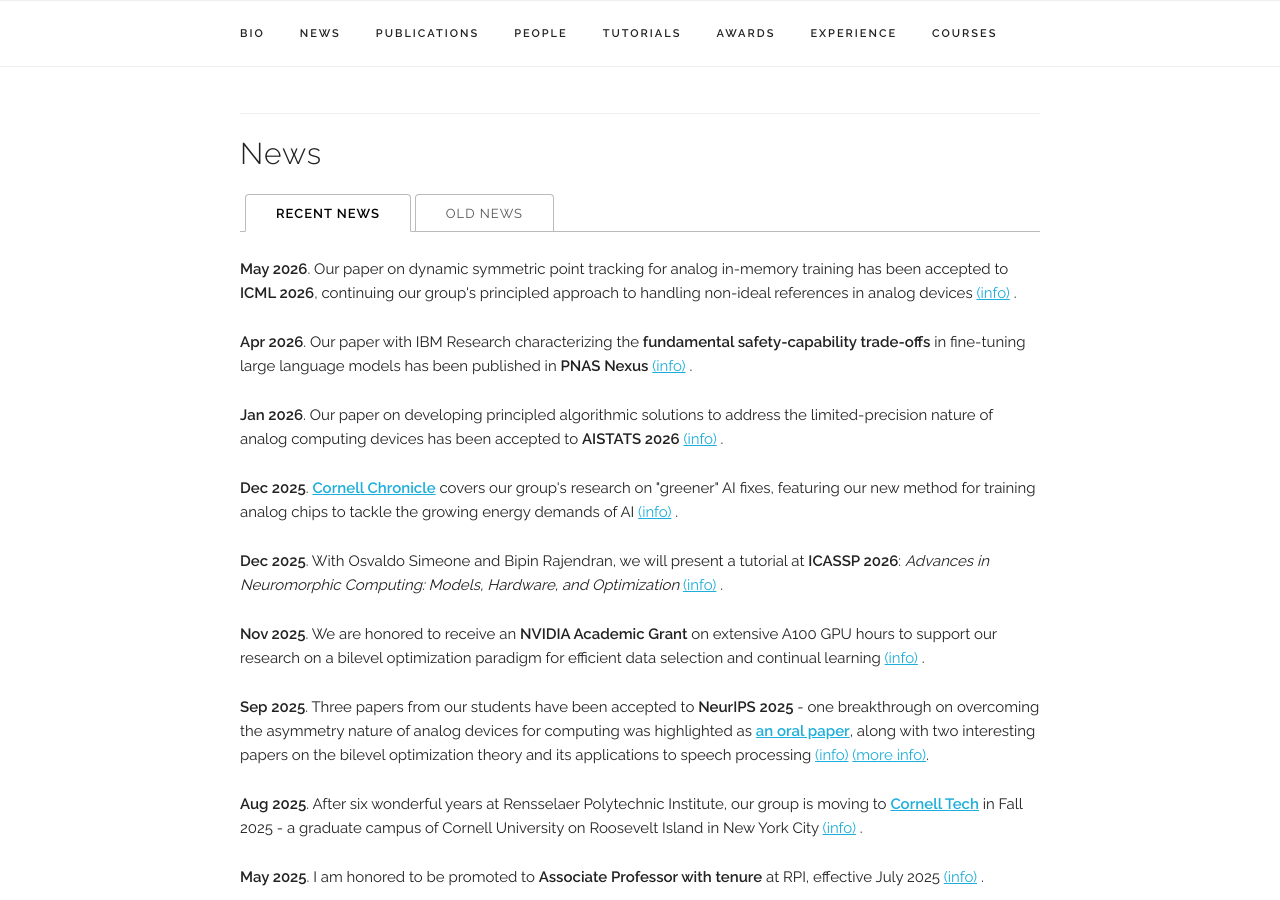
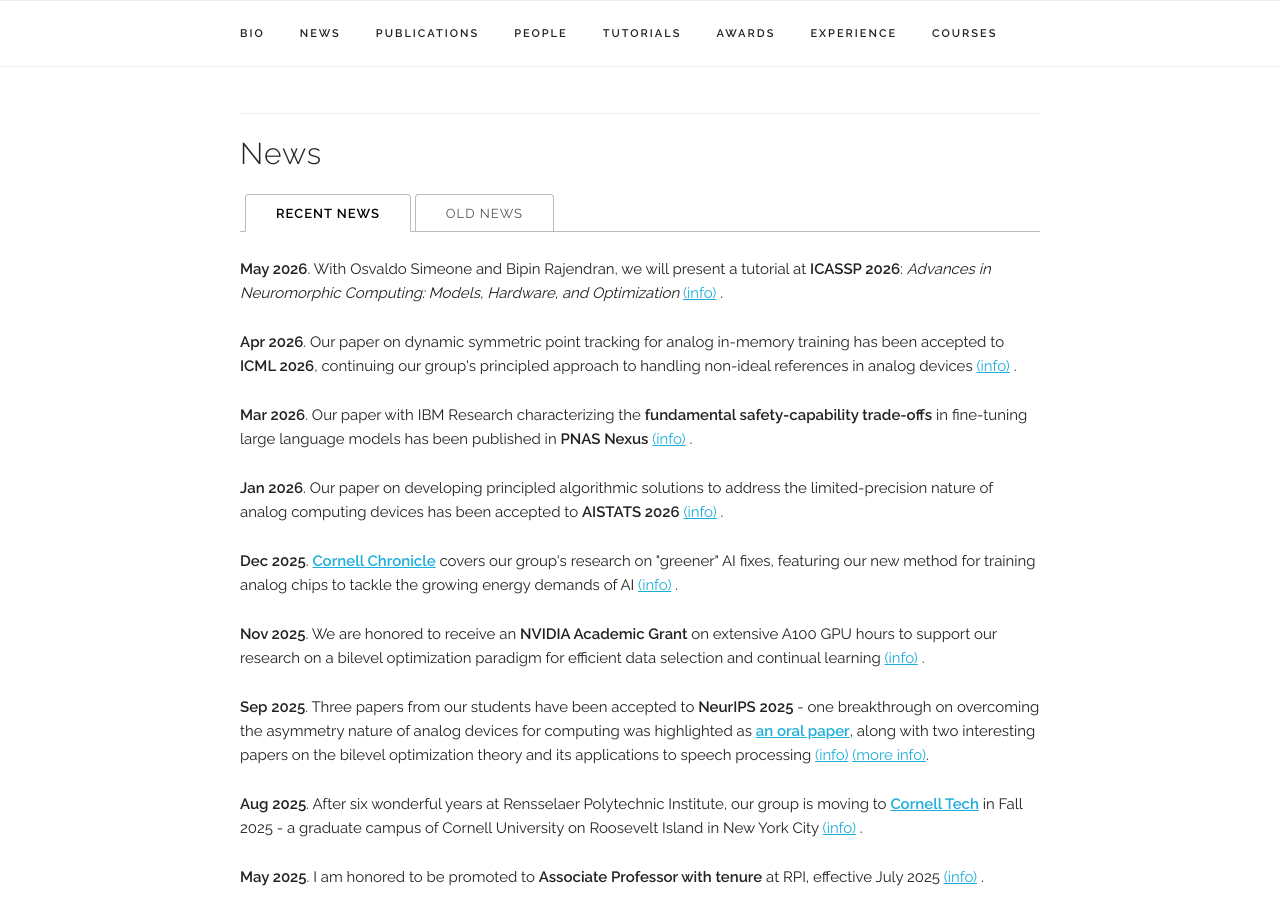
Before and after one commit to chentianyi1991/chentianyi1991.github.io, a Jekyll site: the page built from index.html, in a window 1280 px wide and 900 px high, scrolled down 1022 px. Built offline with Jekyll 4.4.1, drawn with Linux system fonts in a browser that asks for light colours; some web fonts are replaced; comment, search, counter and statistics services are not loaded; some of the changed lines change nothing that is shown.

Commit message:
Update news.yaml

```diff
--- a/_data/news.yaml
+++ b/_data/news.yaml
@@ -1,12 +1,17 @@
 news_items:
+  - item: "With Osvaldo Simeone and Bipin Rajendran, we will present a tutorial at <b>ICASSP 2026</b>: <i>Advances in Neuromorphic Computing: Models, Hardware, and Optimization</i>"
+    link: "https://sites.google.com/view/osvaldosimeone/research/icassp-2026-tutorial"
+    date: "May 2026"
+    selected: y
+
   - item: "Our paper on dynamic symmetric point tracking for analog in-memory training has been accepted to <b>ICML 2026</b>, continuing our group's principled approach to handling non-ideal references in analog devices"
     link: "https://arxiv.org/pdf/2602.21321"
-    date: "May 2026"
+    date: "Apr 2026"
     selected: y
 
   - item: "Our paper with IBM Research characterizing the <b>fundamental safety-capability trade-offs</b> in fine-tuning large language models has been published in <b>PNAS Nexus</b>"
     link: "https://academic.oup.com/pnasnexus/article/5/4/pgag097/8571892"
-    date: "Apr 2026"
+    date: "Mar 2026"
     selected: y
 
   - item: "Our paper on developing principled algorithmic solutions to address the limited-precision nature of analog computing devices has been accepted to <b>AISTATS 2026</b>"
@@ -16,11 +21,6 @@ news_items:
 
   - item: "<a href='https://news.cornell.edu/'><b>Cornell Chronicle</b></a> covers our group's research on \"greener\" AI fixes, featuring our new method for training analog chips to tackle the growing energy demands of AI"
     link: "https://news.cornell.edu/stories/2025/12/researchers-tackle-ais-energy-problem-greener-fix"
-    date: "Dec 2025"
-    selected: y
-
-  - item: "With Osvaldo Simeone and Bipin Rajendran, we will present a tutorial at <b>ICASSP 2026</b>: <i>Advances in Neuromorphic Computing: Models, Hardware, and Optimization</i>"
-    link: "https://sites.google.com/view/osvaldosimeone/research/icassp-2026-tutorial"
     date: "Dec 2025"
     selected: y
 
```
